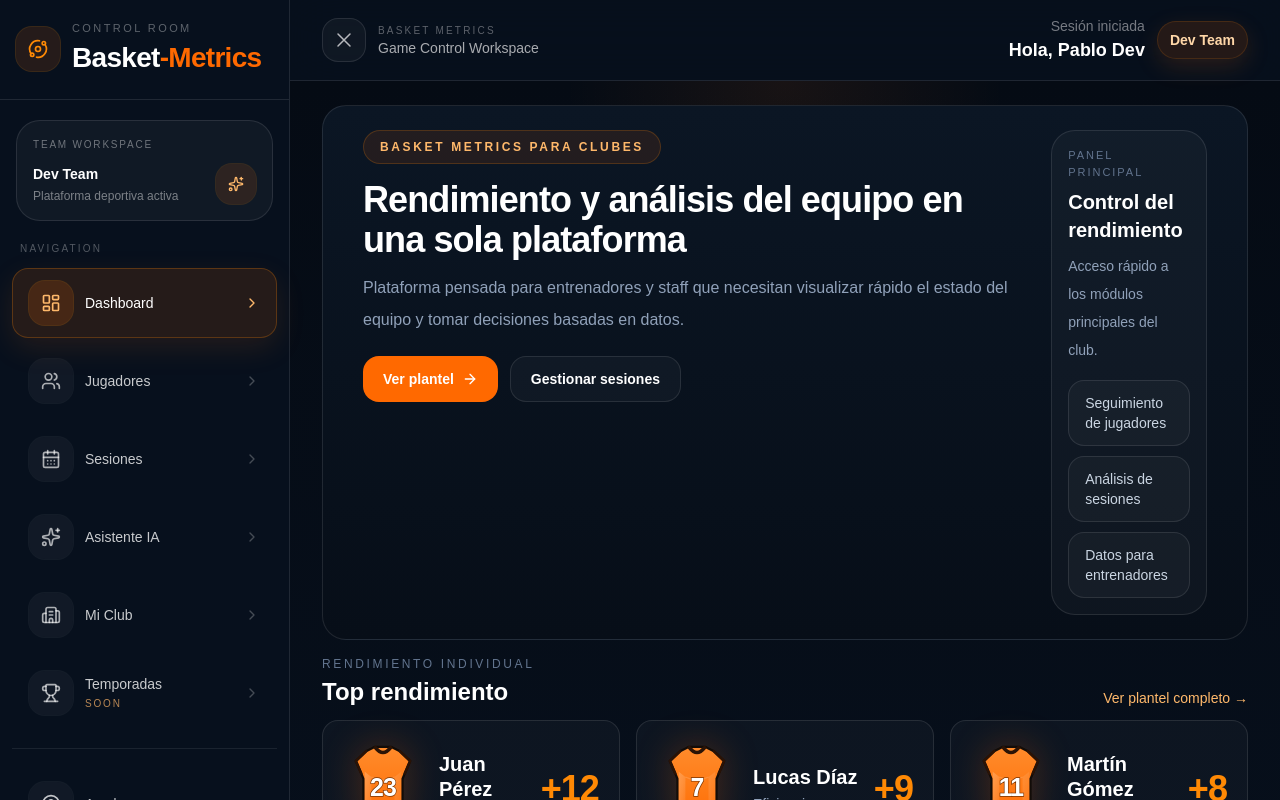
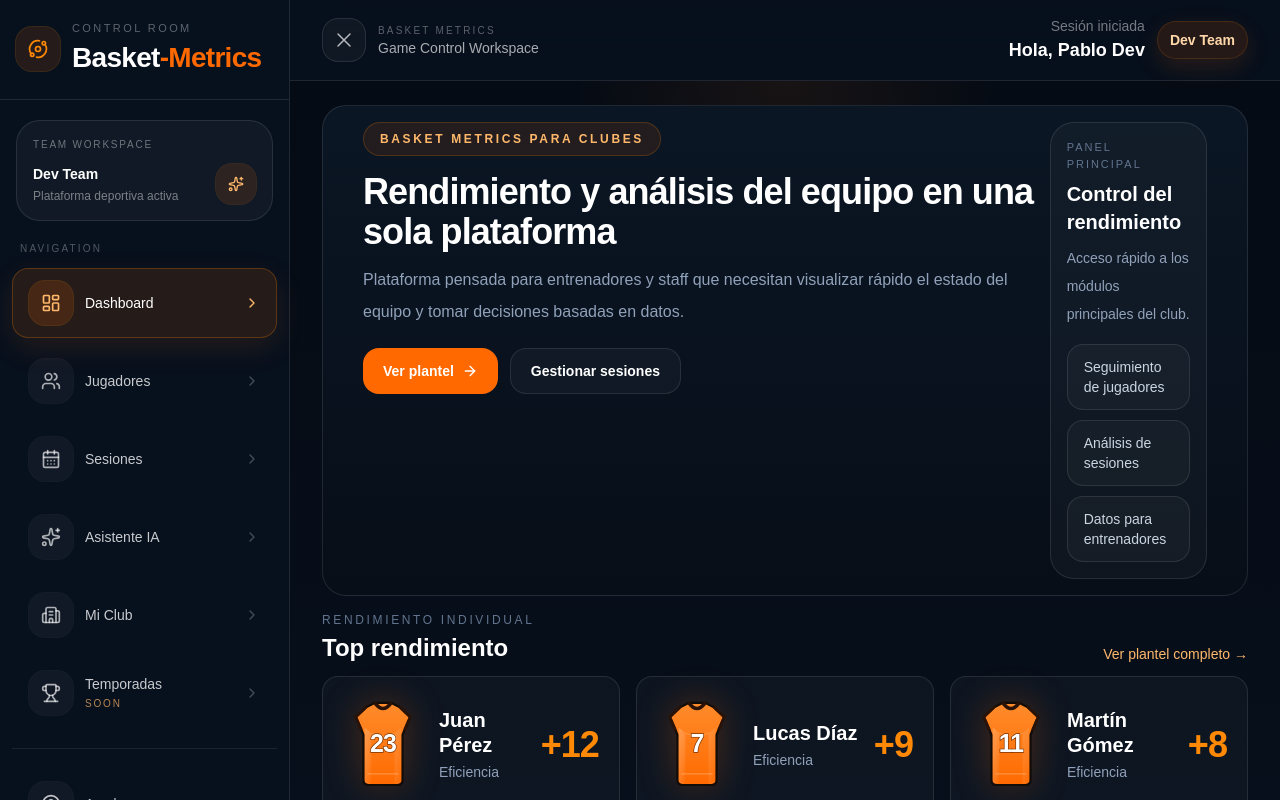
Before and after one commit to PabloLeonRios/basket-metrics-clean, a Next.js app: page /panel/dashboard in a window 1280 px wide. Shown: the top 800 px of the page. Built offline with nearby package versions, Linux system fonts and the light colour scheme.

Commit message:
Adjust padding and gap in dashboard layout
Adjust padding and gap in dashboard layout

```diff
--- a/src/app/panel/dashboard/page.tsx
+++ b/src/app/panel/dashboard/page.tsx
@@ -272,9 +272,9 @@ export default function DashboardPage() {
   return (
     <div className="space-y-4">
       <section
-        className={`${shellClassName()} overflow-hidden px-8 py-5 md:px-10 md:py-6`}
+        className={`${shellClassName()} overflow-hidden px-8 py-4 md:px-10 md:py-4`}
       >
-        <div className="grid gap-6 xl:grid-cols-[1.62fr_0.38fr]">
+        <div className="grid gap-4 xl:grid-cols-[1.62fr_0.38fr]">
           <div>
             <div className="inline-flex items-center gap-2 rounded-full border border-orange-400/20 bg-orange-500/10 px-4 py-2 text-xs font-semibold uppercase tracking-[0.22em] text-orange-300">
               Basket Metrics para clubes
```
